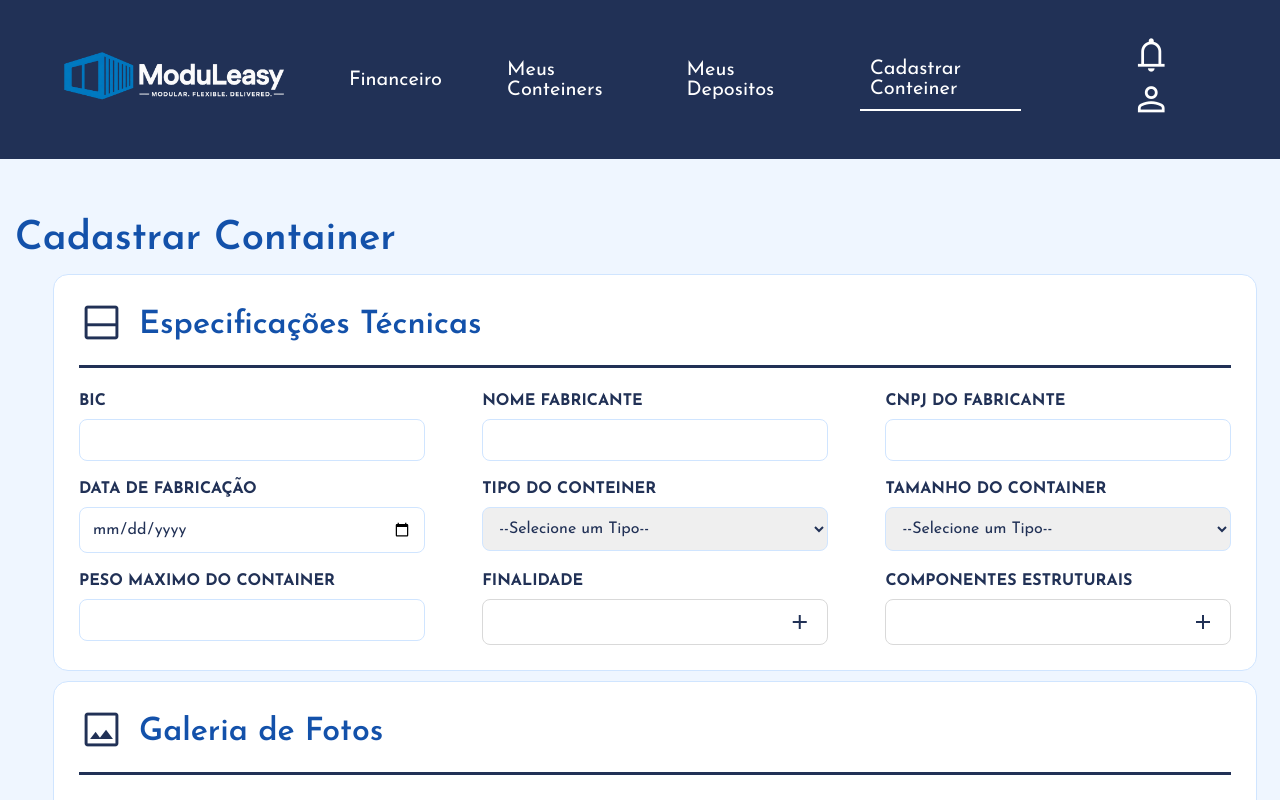
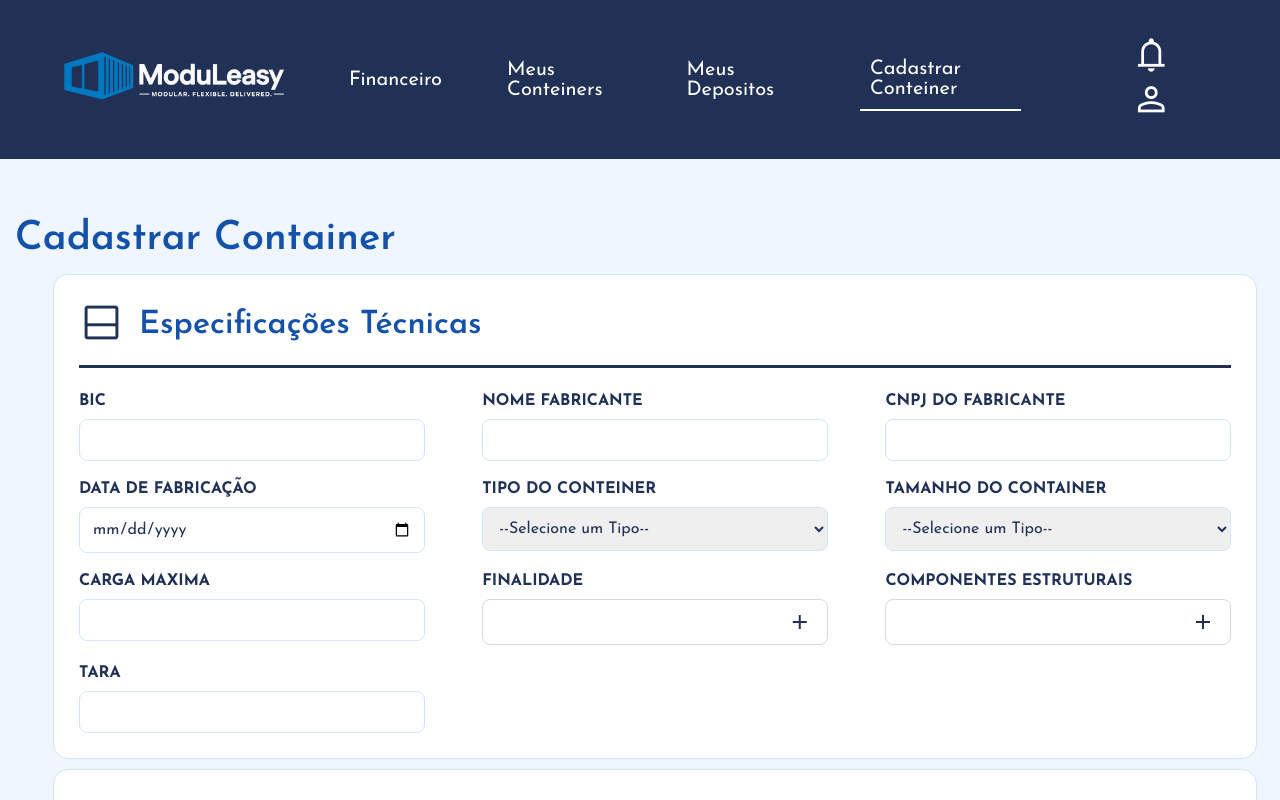
Before and after one commit to DiegoBarriento/ModuLeasy--Abandonado2, a React (Vite) app: page /cadastrar_conteiner in a window 1280 px wide. Shown: the top 800 px of the page. Built offline with nearby package versions, Linux system fonts and the light colour scheme.

Commit message:
cadastrara container feito

```diff
--- a/src/components/CadastrarContainer/index.jsx
+++ b/src/components/CadastrarContainer/index.jsx
@@ -52,7 +52,7 @@ export default function CadastrarContainer(){
                                 </div>
 
                                 <div className="input_grupo">
-                                    <label>PESO MAXIMO DO CONTAINER</label>
+                                    <label>Carga Maxima</label>
                                     <input type="text"/>
                                 </div>
 
@@ -114,6 +114,11 @@ export default function CadastrarContainer(){
                                         </div>
                                     </details>
                                 </div>
+
+                                <div className="input_grupo">
+                                    <label>Tara</label>
+                                    <input type="number"/>
+                                </div>
                             </div>
                         </section>
 
```
